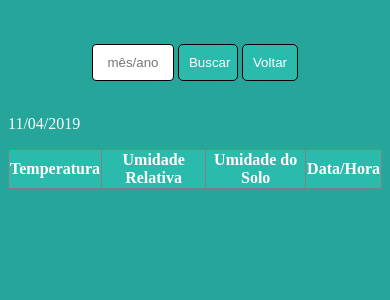
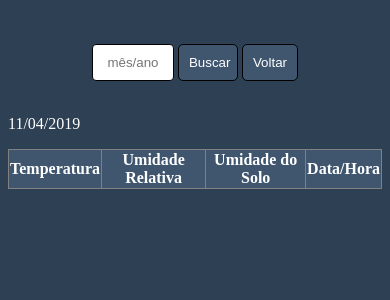
Before and after one commit to LukinMar/sistema-irrigacao-alpha, a PHP site: page /dados.php in a window 390 px wide. Shown: the top 300 px of the page. Run offline with PHP 8.4, Linux system fonts and the light colour scheme; data comes from the database, SQL or seed files in the repository; lists and menus that the app fills with data are empty.

Commit message:
Add files via upload

```diff
--- a/dados.php
+++ b/dados.php
@@ -17,11 +17,11 @@
 
         .body{
           align-items:center;
-         background-color:#26a69a;
+         background-color:#2e4053;
         }
         .container{
          margin: 0 auto;
-         background-color:#26a69a;
+         background-color:#2e4053;
          flex-direction: row;
          justify-content: center;
          align-items: center
@@ -47,7 +47,7 @@
             width:60px;
             color:#fff;
             border-radius: 5px;
-            background-color:#2bbbad;
+            background-color:#3f566e;
             cursor:pointer;
         }
         table{
@@ -59,7 +59,7 @@
         }
 
          input[type=button]{
-         background-color:  #2bbbad;
+         background-color:  #3f566e;
          cursor:pointer;
          border-radius: 5px;
          color:#fff;
@@ -79,7 +79,7 @@
       }
         table th{
             height:30px;
-            background-color:#2bbbad;
+            background-color:#3f566e;
             color:#fff;
         }
     </style>
```
Also changed, not shown: grafico.php (+4 -4 lines), home.php (+4 -17 lines).
